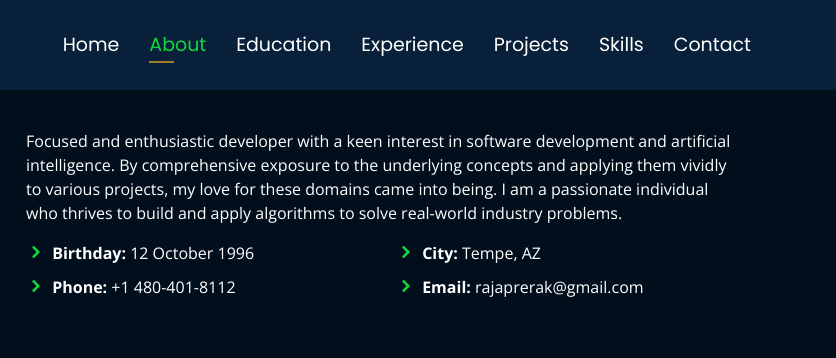
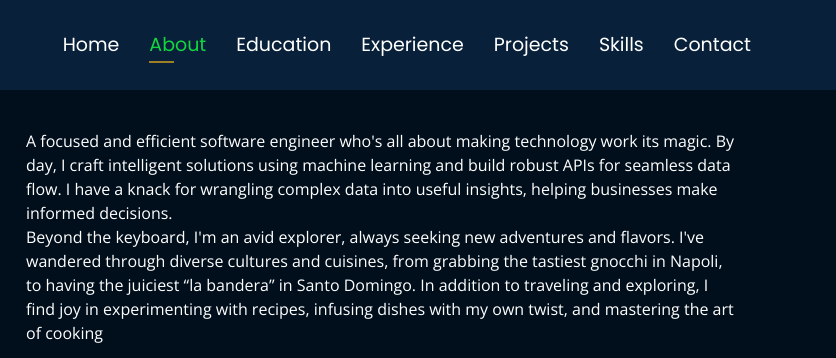
Before and after one commit to deramos/deramos.github.io, a plain HTML site: page index.html in a window 1280 px wide. Both pictures are taken after a click on the link "About". Shown: the top 358 px of the page, 444-1280 px from the left. Drawn offline with nearby package versions, Linux system fonts and the light colour scheme.

Commit message:
changed about

```diff
--- a/index.html
+++ b/index.html
@@ -107,9 +107,15 @@
           <img src="assets/img/me-new.jpg" class="img-fluid" alt="">
         </div>
         <div class="col-lg-8 pt-4 pt-lg-0 content" data-aos="fade-left">
-          <p>Focused and enthusiastic developer with a keen interest in software development and artificial intelligence. By comprehensive exposure
-            to the underlying concepts and applying them vividly to various projects, my love for these domains came into being.
-            I am a passionate individual who thrives to build and apply algorithms to solve real-world industry problems.
+          <p>
+            A focused and efficient software engineer who's all about making technology work its magic. By day,
+            I craft intelligent solutions using machine learning and build robust APIs for seamless data flow.
+            I have a knack for wrangling complex data into useful insights, helping businesses make informed decisions.
+            <br>
+            Beyond the keyboard, I'm an avid explorer, always seeking new adventures and flavors. I've wandered through
+            diverse cultures and cuisines, from grabbing the tastiest gnocchi in Napoli, to having the juiciest
+            “la bandera” in Santo Domingo. In addition to traveling and exploring, I find joy in experimenting with
+            recipes, infusing dishes with my own twist, and mastering the art of cooking
           </p>
           <div class="row">
             <div class="col-lg-6">
```
